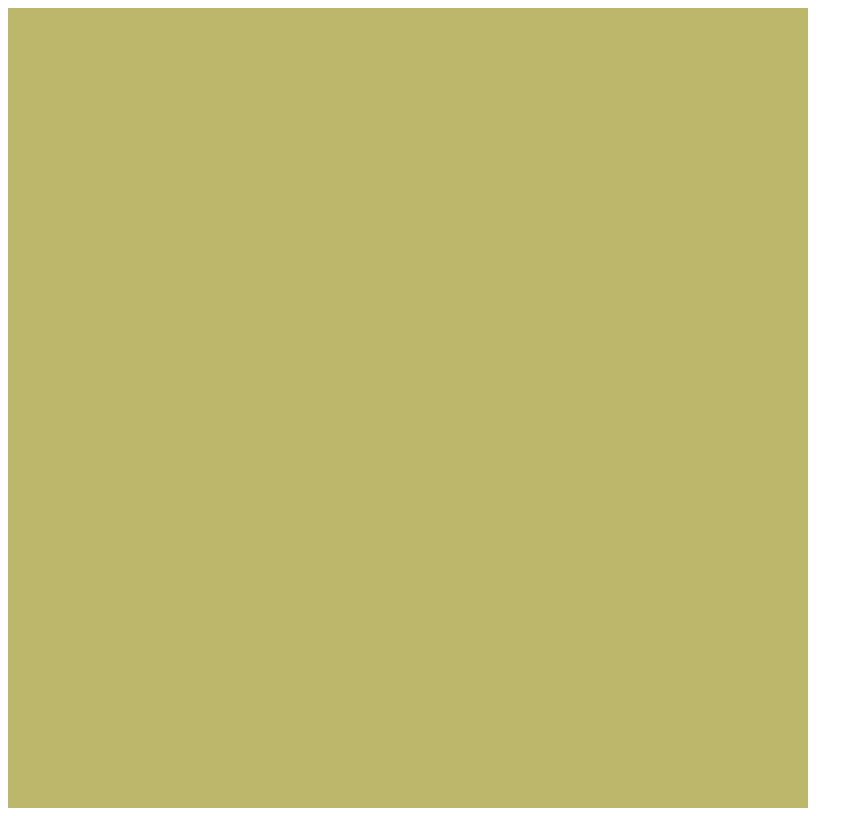
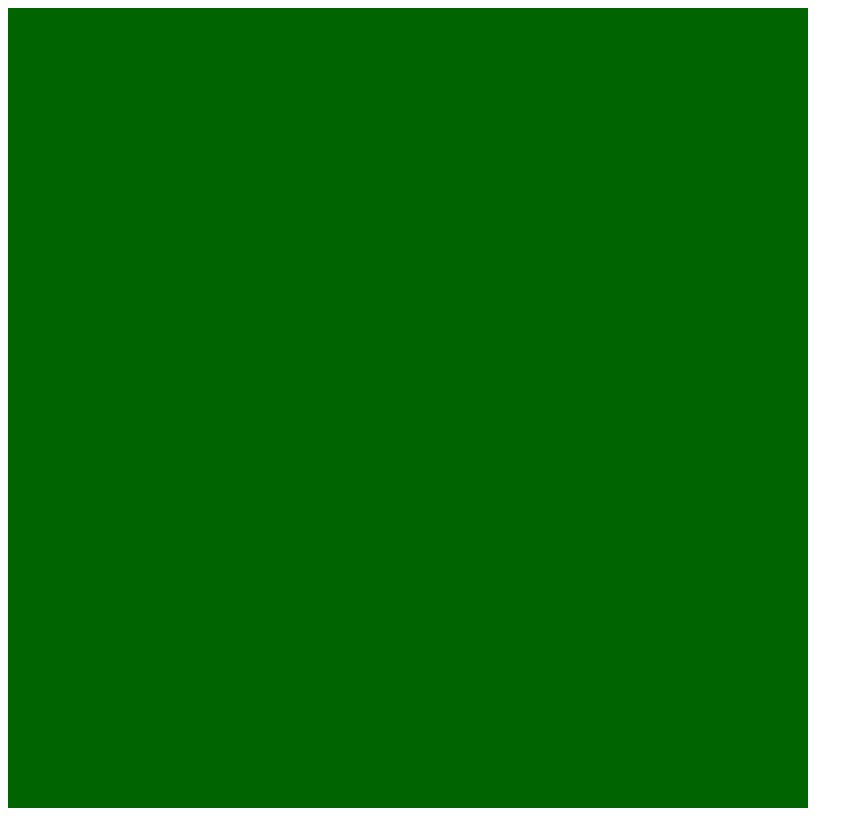
Before and after one commit to rizkiarafi/etch-a-sketch, a plain HTML site: page index.html in a window 1280 px wide. Shown: the whole page, without its empty margins (0-863 px from the left). Drawn offline with Linux system fonts and the light colour scheme.

Commit message:
Write logic to make the square size dynamic

```diff
--- a/app.js
+++ b/app.js
@@ -1,3 +1,19 @@
+const gridContainer = document.querySelector("#container");
+
 const CONTAINER_SIZE = 800;
 const gridSize = 20;
 const squareSize = CONTAINER_SIZE / gridSize;
+
+for (let i = 0; i < Math.pow(gridSize, 2); i++) {
+  gridContainer.appendChild(newGridSquare());
+}
+
+function newGridSquare() {
+  const newSquare = document.createElement("div");
+
+  newSquare.style.width = squareSize + "px";
+  newSquare.style.height = squareSize + "px";
+  newSquare.classList.add("square");
+
+  return newSquare;
+}
--- a/style.css
+++ b/style.css
@@ -2,4 +2,10 @@
   width: 800px;
   height: 800px;
   background-color: darkkhaki;
+  display: flex;
+  flex-wrap: wrap;
 }
+
+.square {
+  background-color: darkgreen;
+}
```
